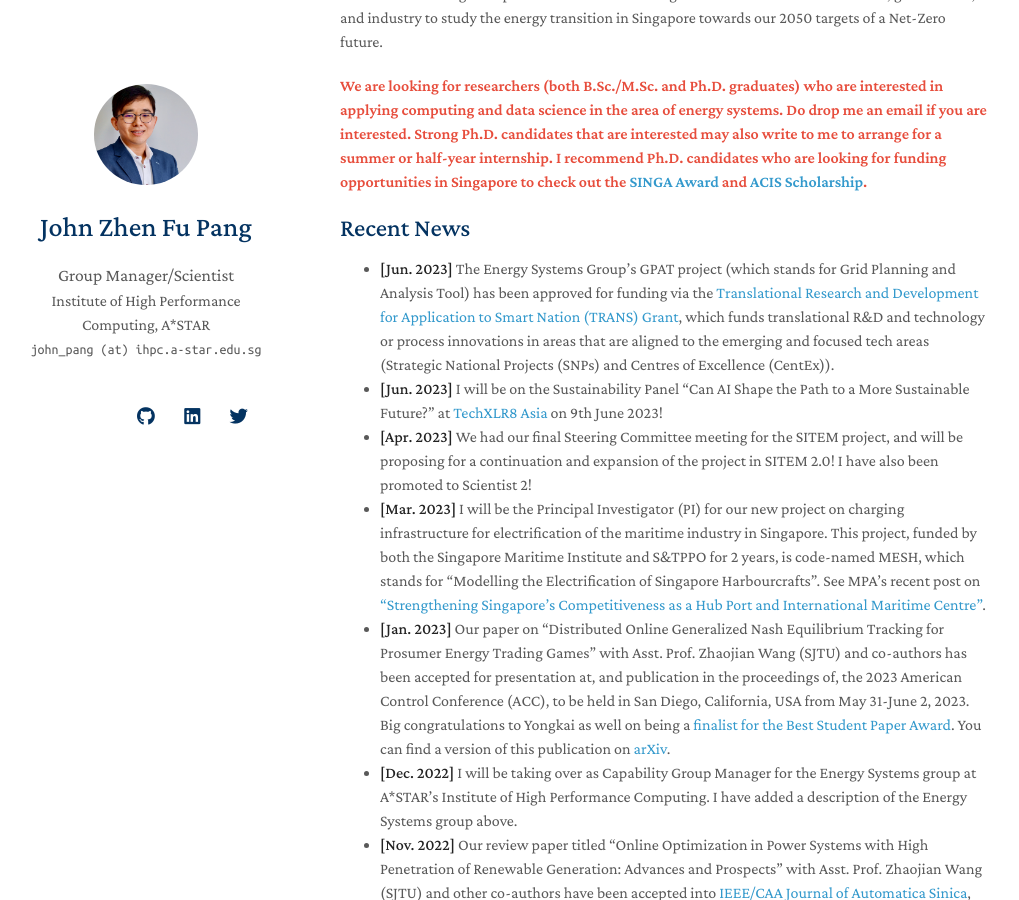
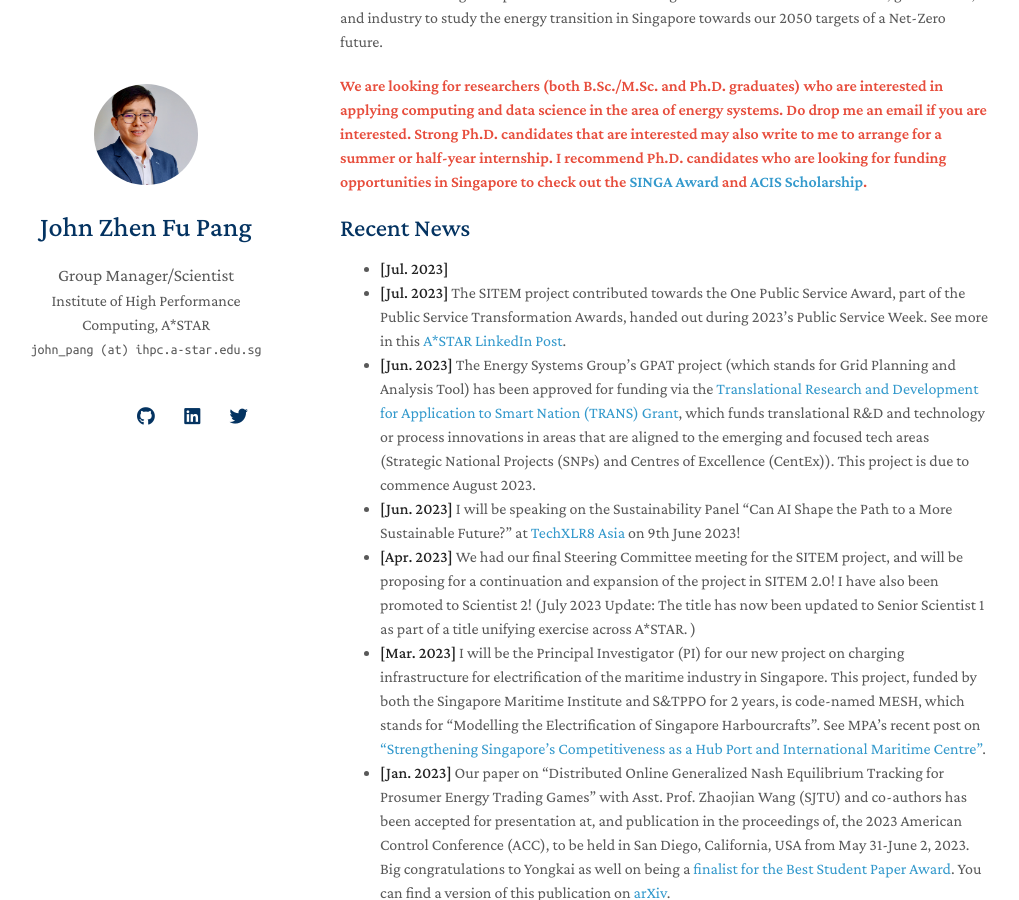
Before and after one commit to j-pang/j-pang.github.io, a Jekyll site: the page built from index.md, in a window 1280 px wide and 900 px high, scrolled down 965 px. Shown: the whole window, without its empty margins (130-1149 px from the left). Built offline with Jekyll 4.4.1, drawn with Linux system fonts in a browser that asks for light colours; nearby versions of some CDN libraries; a style sheet for code colours, icons or effects is not loaded; our own code applies the rules of GitHub Pages for plain Markdown files; some of the changed text lies outside the part shown.

Commit message:
Update index.md

```diff
--- a/index.md
+++ b/index.md
@@ -4,7 +4,7 @@ layout: homepage
 
 ## About Me
 
-I am a research scientist in the Energy Systems Group at [A\*STAR's Institute of High Performance Computing](https://www.a-star.edu.sg/ihpc), where I apply control, learning, and optimization algorithms to study smart grid operations. I also manage the Energy Systems group, and am the Principal Investigator (PI) for the "Modelling the Electrification of Singapore's Harbourcrafts (MESH)" project, which is funded by the Singapore Maritime Institute and the Prime Minister's Office's Science and Technology Policy and Plans Office (S&TPPO).
+I am a Senior Research Scientist in the Energy Systems Group at [A\*STAR's Institute of High Performance Computing](https://www.a-star.edu.sg/ihpc), where I apply control, learning, and optimization algorithms to study smart grid operations. I also manage the Energy Systems group, and am the Principal Investigator (PI) for the "Modelling the Electrification of Singapore's Harbourcrafts (MESH)" project, which is funded by the Singapore Maritime Institute and the Prime Minister's Office's Science and Technology Policy and Plans Office (S&TPPO).
 
 I co-lectured an undergraduate Game Theory course as an adjunct in the [Engineering Systems and Design Pillar at SUTD](https://esd.sutd.edu.sg/) last summer with [Prof. Lingjie Duan](https://esd.sutd.edu.sg/people/faculty/lingjie-duan). Before starting at IHPC in 2020, I was a Data Scientist at [Schlumberger's Software Technology and Innovation Center at Menlo Park, CA, USA](https://www.slb.com/), where I was selected to present at SLB's Reservoir Symposium and was later also awarded the Initiator Award at SLB's FIZZ Symposium.
 
@@ -22,9 +22,11 @@ The Energy Systems Group at IHPC (housed under the Systems Science Department) a
 
 ## Recent News
 
-- **[Jun. 2023]** The Energy Systems Group's GPAT project (which stands for Grid Planning and Analysis Tool) has been approved for funding via the [Translational Research and Development for Application to Smart Nation (TRANS) Grant](https://www.nrf.gov.sg/rie-ecosystem/ecosystem-wide-fis/snde-fis/), which funds translational R&D and technology or process innovations in areas that are aligned to the emerging and focused tech areas (Strategic National Projects (SNPs) and Centres of Excellence (CentEx)).
-- **[Jun. 2023]** I will be on the Sustainability Panel "Can AI Shape the Path to a More Sustainable Future?" at [TechXLR8 Asia](https://asiatechxsg.com/techxlr8asia/) on 9th June 2023!
-- **[Apr. 2023]** We had our final Steering Committee meeting for the SITEM project, and will be proposing for a continuation and expansion of the project in SITEM 2.0! I have also been promoted to Scientist 2!
+- **[Jul. 2023]**
+- **[Jul. 2023]** The SITEM project contributed towards the One Public Service Award, part of the Public Service Transformation Awards, handed out during 2023's Public Service Week. See more in this [A*STAR LinkedIn Post](https://www.linkedin.com/posts/astarsg_facesofastar-psw2023-activity-7082282023930757120-NAEO?utm_source=share&utm_medium=member_desktop).
+- **[Jun. 2023]** The Energy Systems Group's GPAT project (which stands for Grid Planning and Analysis Tool) has been approved for funding via the [Translational Research and Development for Application to Smart Nation (TRANS) Grant](https://www.nrf.gov.sg/rie-ecosystem/ecosystem-wide-fis/snde-fis/), which funds translational R&D and technology or process innovations in areas that are aligned to the emerging and focused tech areas (Strategic National Projects (SNPs) and Centres of Excellence (CentEx)). This project is due to commence August 2023.
+- **[Jun. 2023]** I will be speaking on the Sustainability Panel "Can AI Shape the Path to a More Sustainable Future?" at [TechXLR8 Asia](https://asiatechxsg.com/techxlr8asia/) on 9th June 2023!
+- **[Apr. 2023]** We had our final Steering Committee meeting for the SITEM project, and will be proposing for a continuation and expansion of the project in SITEM 2.0! I have also been promoted to Scientist 2! (July 2023 Update: The title has now been updated to Senior Scientist 1 as part of a title unifying exercise across A*STAR. )
 - **[Mar. 2023]** I will be the Principal Investigator (PI) for our new project on charging infrastructure for electrification of the maritime industry in Singapore. This project, funded by both the Singapore Maritime Institute and S&TPPO for 2 years, is code-named MESH, which stands for "Modelling the Electrification of Singapore Harbourcrafts". See MPA's recent post on ["Strengthening Singapore’s Competitiveness as a Hub Port and International Maritime Centre"](https://www.mpa.gov.sg/media-centre/details/strenghtening-singapore-s-competitveness-as-a-hub-port-and-international-maritime-centre).
 - **[Jan. 2023]** Our paper on "Distributed Online Generalized Nash Equilibrium Tracking for Prosumer Energy Trading Games" with Asst. Prof. Zhaojian Wang (SJTU) and co-authors has been accepted for presentation at, and publication in the proceedings of, the 2023 American Control Conference (ACC), to be held in San Diego, California, USA from May 31-June 2, 2023. Big congratulations to Yongkai as well on being a [finalist for the Best Student Paper Award](https://acc2023.a2c2.org/student-activities/). You can find a version of this publication on [arXiv](https://arxiv.org/abs/2210.02323).
 - **[Dec. 2022]** I will be taking over as Capability Group Manager for the Energy Systems group at A\*STAR's Institute of High Performance Computing. I have added a description of the Energy Systems group above.
```
